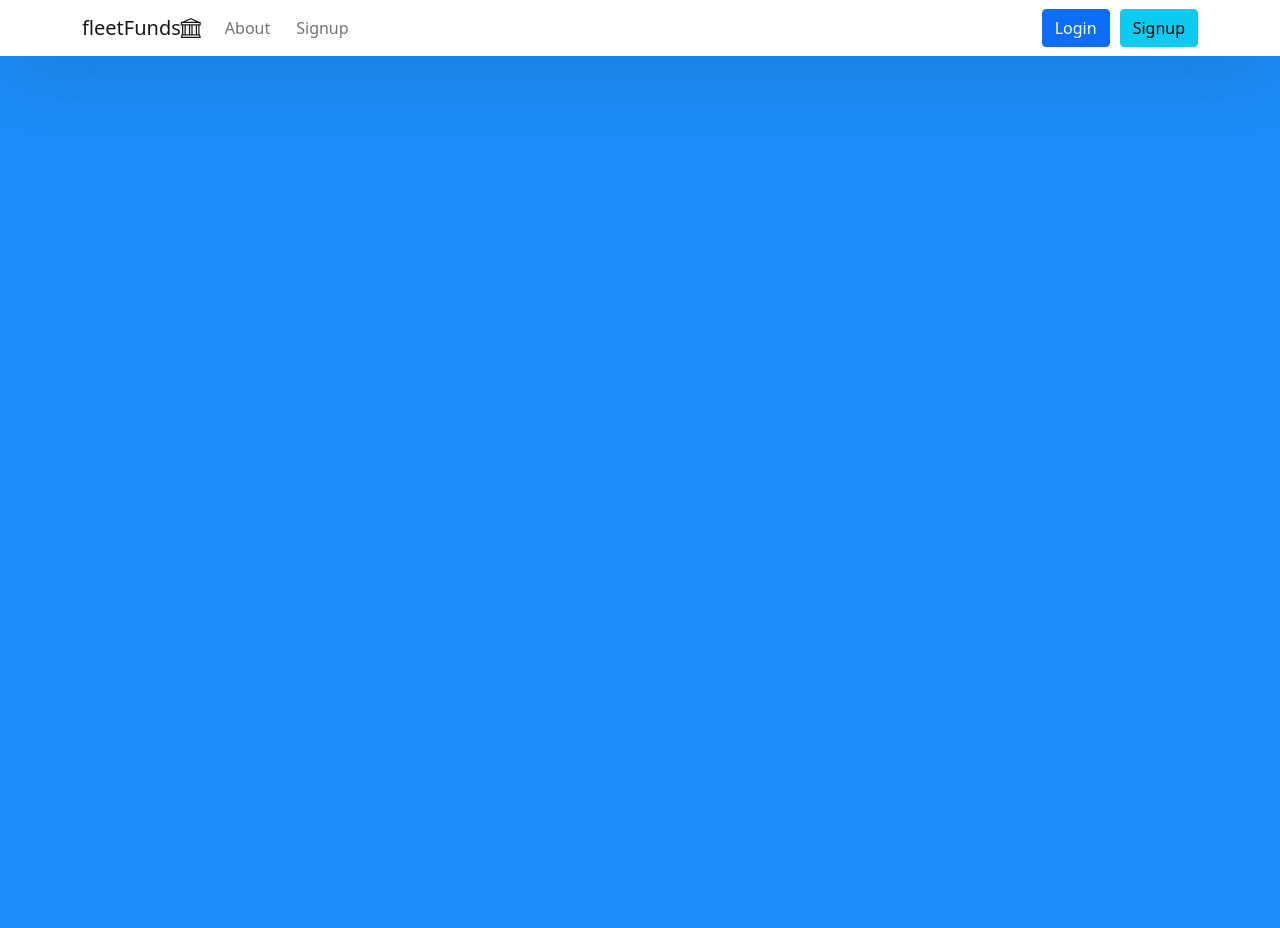
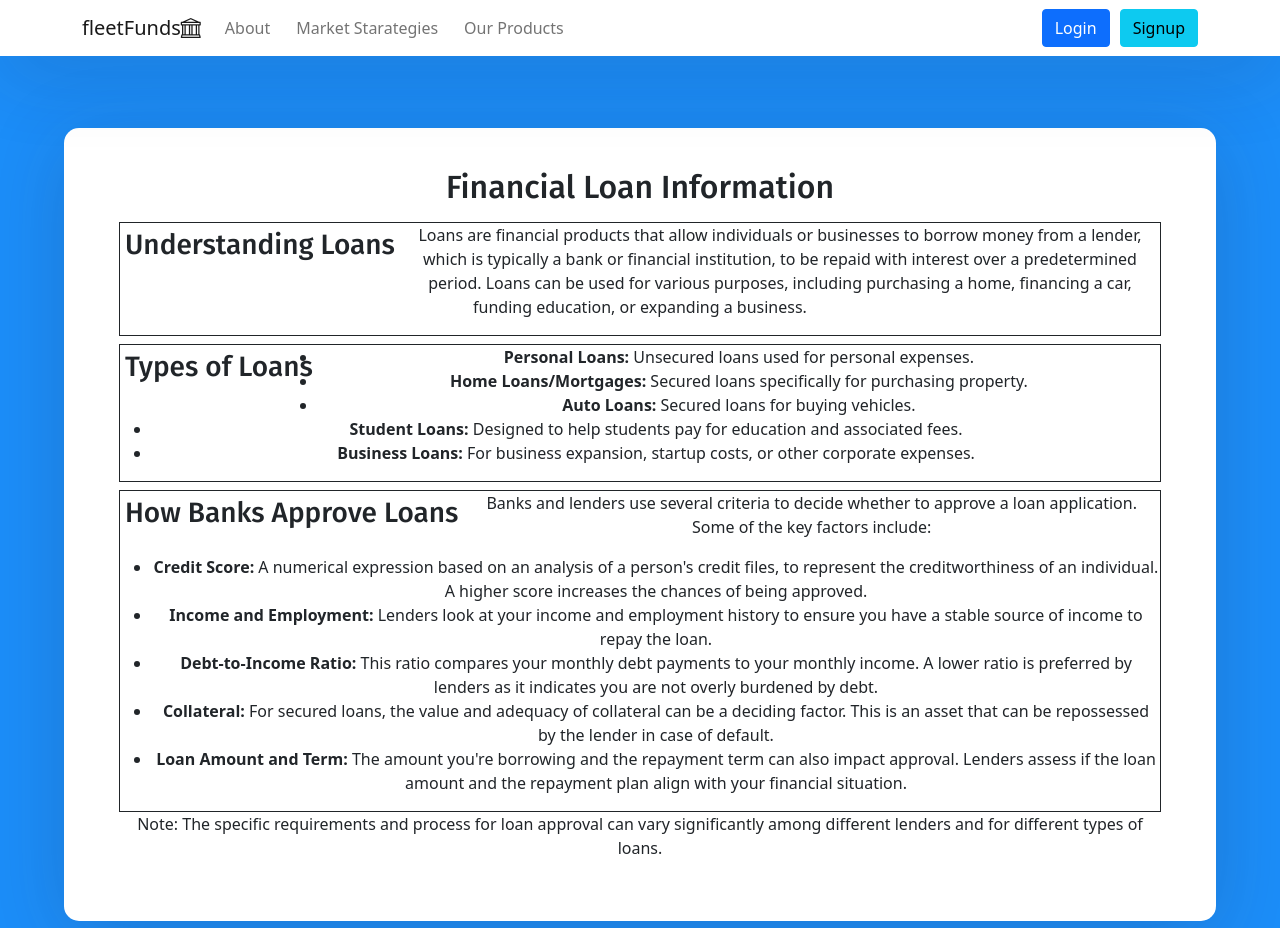
Before and after one commit to MajetySRHarsha/FleetFunds, a React (Create React App) app: page /market-info in a window 1280 px wide. Built offline with nearby package versions, Linux system fonts and the light colour scheme.

Commit message:
updated the pages

```diff
--- a/src/App.js
+++ b/src/App.js
@@ -6,7 +6,8 @@ import { BrowserRouter as Router, Routes, Route, Link } from 'react-router-dom';
 import Login from './components/login.component';
 import SignUp from './components/signup.component';
 import Information from './components/information.component';
-
+import MarketInfo from './components/marketInfo.component'
+import Product from './components/products.component';
 function App() {
   return (
     <Router>
@@ -19,15 +20,21 @@ function App() {
             <div className="collapse navbar-collapse" id="navbarTogglerDemo02">
               <ul className="navbar-nav ml-auto">
                 <li className="nav-item">
-                  <Link className="nav-link" to={'/sign-in'} role="button">
+                  <Link className="nav-link" to={'/information'} role="button">
                     About
                   </Link>
                 </li>
                 <li className="nav-item" style={{ marginLeft: '10px' }}>
-                  <Link className="nav-link" to={'/sign-up'} role="button">
-                    Signup
+                  <Link className="nav-link" to={'/market-info'} role="button">
+                    Market Starategies
                   </Link>
                 </li>
+                <li className="nav-item" style={{ marginLeft: '10px' }}>
+                  <Link className="nav-link" to={'/products'} role="button">
+                    Our Products
+                  </Link>
+                </li>
+
               </ul>
             </div>
             <div className="collapse navbar-collapse" id="navbarTogglerDemo02">
@@ -54,6 +61,8 @@ function App() {
               <Route path="/sign-in" element={<Login />} />
               <Route path="/sign-up" element={<SignUp />} />
               <Route path="/information" element={<Information />} />
+              <Route path="/market-info" element={<MarketInfo />} />
+              <Route path="/products" element={<Product />} />
 
             </Routes>
           </div>
--- /dev/null
+++ b/src/components/marketInfo.component.js
@@ -0,0 +1,41 @@
+// src/components/Information.js
+import React, { Component } from 'react';
+
+class MarketInfo extends Component {
+    render() {
+        return (
+            <div className="content-inner d-flex flex-column">
+                <h2>Financial Loan Information</h2>
+                <div className="mt-2 border border-dark">
+                    <h3 className="float-left">Understanding Loans</h3>
+                    <p className="">Loans are financial products that allow individuals or businesses to borrow money from a lender, which is typically a bank or financial institution, to be repaid with interest over a predetermined period. Loans can be used for various purposes, including purchasing a home, financing a car, funding education, or expanding a business.</p>
+                </div>
+
+                <div className="mt-2 border border-dark">
+                    <h3 className="float-left">Types of Loans</h3>
+                    <ul>
+                        <li><strong>Personal Loans:</strong> Unsecured loans used for personal expenses.</li>
+                        <li><strong>Home Loans/Mortgages:</strong> Secured loans specifically for purchasing property.</li>
+                        <li><strong>Auto Loans:</strong> Secured loans for buying vehicles.</li>
+                        <li><strong>Student Loans:</strong> Designed to help students pay for education and associated fees.</li>
+                        <li><strong>Business Loans:</strong> For business expansion, startup costs, or other corporate expenses.</li>
+                    </ul>
+                </div>
+                <div className="mt-2 border border-dark">
+                    <h3 className="float-left">How Banks Approve Loans</h3>
+                    <p>Banks and lenders use several criteria to decide whether to approve a loan application. Some of the key factors include:</p>
+                    <ul>
+                        <li><strong>Credit Score:</strong> A numerical expression based on an analysis of a person's credit files, to represent the creditworthiness of an individual. A higher score increases the chances of being approved.</li>
+                        <li><strong>Income and Employment:</strong> Lenders look at your income and employment history to ensure you have a stable source of income to repay the loan.</li>
+                        <li><strong>Debt-to-Income Ratio:</strong> This ratio compares your monthly debt payments to your monthly income. A lower ratio is preferred by lenders as it indicates you are not overly burdened by debt.</li>
+                        <li><strong>Collateral:</strong> For secured loans, the value and adequacy of collateral can be a deciding factor. This is an asset that can be repossessed by the lender in case of default.</li>
+                        <li><strong>Loan Amount and Term:</strong> The amount you're borrowing and the repayment term can also impact approval. Lenders assess if the loan amount and the repayment plan align with your financial situation.</li>
+                    </ul>
+                </div>
+                <p>Note: The specific requirements and process for loan approval can vary significantly among different lenders and for different types of loans.</p>
+            </div>
+        );
+    }
+}
+
+export default MarketInfo;
--- /dev/null
+++ b/src/components/products.component.js
@@ -0,0 +1,41 @@
+// src/components/Information.js
+import React, { Component } from 'react';
+
+class Product extends Component {
+    render() {
+        return (
+            <div className="content-inner d-flex flex-column">
+                <h2>Financial Loan Information</h2>
+                <div className="mt-2 border border-dark">
+                    <h3 className="float-left">Understanding Loans</h3>
+                    <p className="">Loans are financial products that allow individuals or businesses to borrow money from a lender, which is typically a bank or financial institution, to be repaid with interest over a predetermined period. Loans can be used for various purposes, including purchasing a home, financing a car, funding education, or expanding a business.</p>
+                </div>
+
+                <div className="mt-2 border border-dark">
+                    <h3 className="float-left">Types of Loans</h3>
+                    <ul>
+                        <li><strong>Personal Loans:</strong> Unsecured loans used for personal expenses.</li>
+                        <li><strong>Home Loans/Mortgages:</strong> Secured loans specifically for purchasing property.</li>
+                        <li><strong>Auto Loans:</strong> Secured loans for buying vehicles.</li>
+                        <li><strong>Student Loans:</strong> Designed to help students pay for education and associated fees.</li>
+                        <li><strong>Business Loans:</strong> For business expansion, startup costs, or other corporate expenses.</li>
+                    </ul>
+                </div>
+                <div className="mt-2 border border-dark">
+                    <h3 className="float-left">How Banks Approve Loans</h3>
+                    <p>Banks and lenders use several criteria to decide whether to approve a loan application. Some of the key factors include:</p>
+                    <ul>
+                        <li><strong>Credit Score:</strong> A numerical expression based on an analysis of a person's credit files, to represent the creditworthiness of an individual. A higher score increases the chances of being approved.</li>
+                        <li><strong>Income and Employment:</strong> Lenders look at your income and employment history to ensure you have a stable source of income to repay the loan.</li>
+                        <li><strong>Debt-to-Income Ratio:</strong> This ratio compares your monthly debt payments to your monthly income. A lower ratio is preferred by lenders as it indicates you are not overly burdened by debt.</li>
+                        <li><strong>Collateral:</strong> For secured loans, the value and adequacy of collateral can be a deciding factor. This is an asset that can be repossessed by the lender in case of default.</li>
+                        <li><strong>Loan Amount and Term:</strong> The amount you're borrowing and the repayment term can also impact approval. Lenders assess if the loan amount and the repayment plan align with your financial situation.</li>
+                    </ul>
+                </div>
+                <p>Note: The specific requirements and process for loan approval can vary significantly among different lenders and for different types of loans.</p>
+            </div>
+        );
+    }
+}
+
+export default Product;
```
